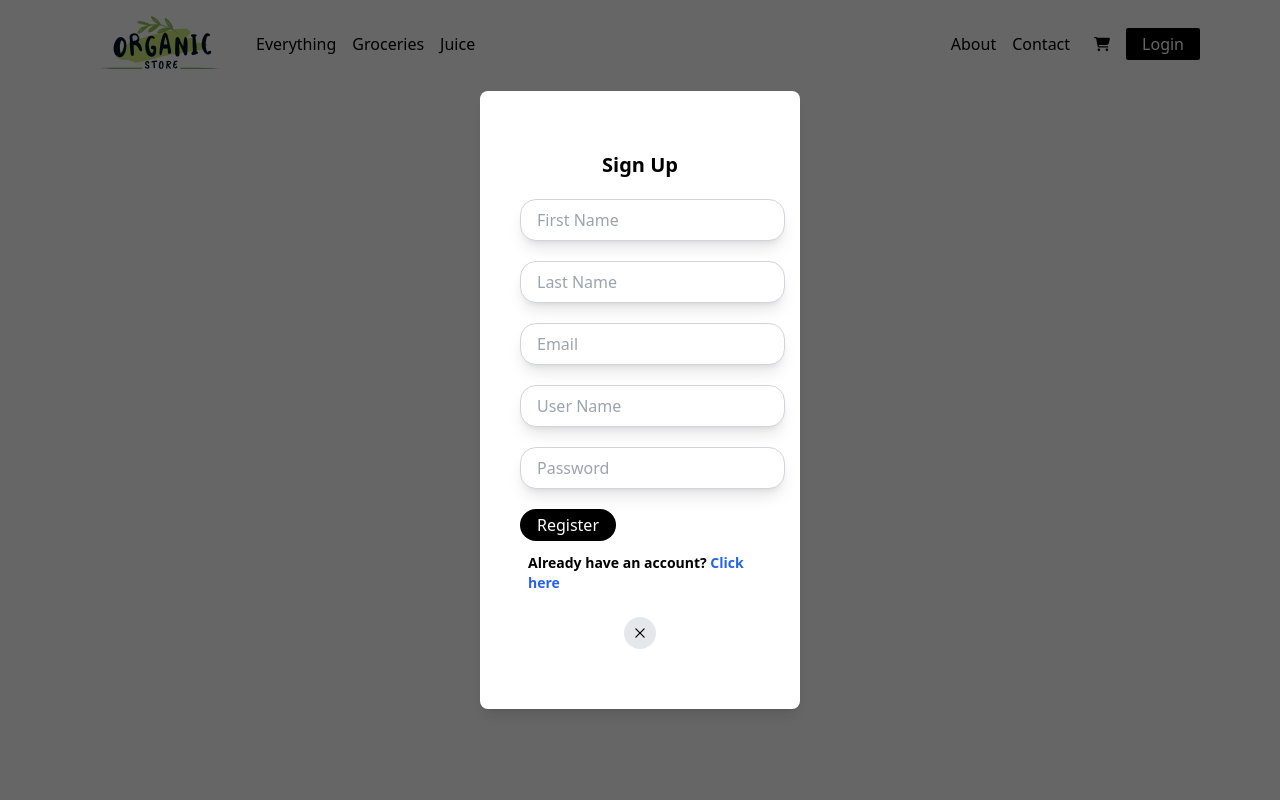
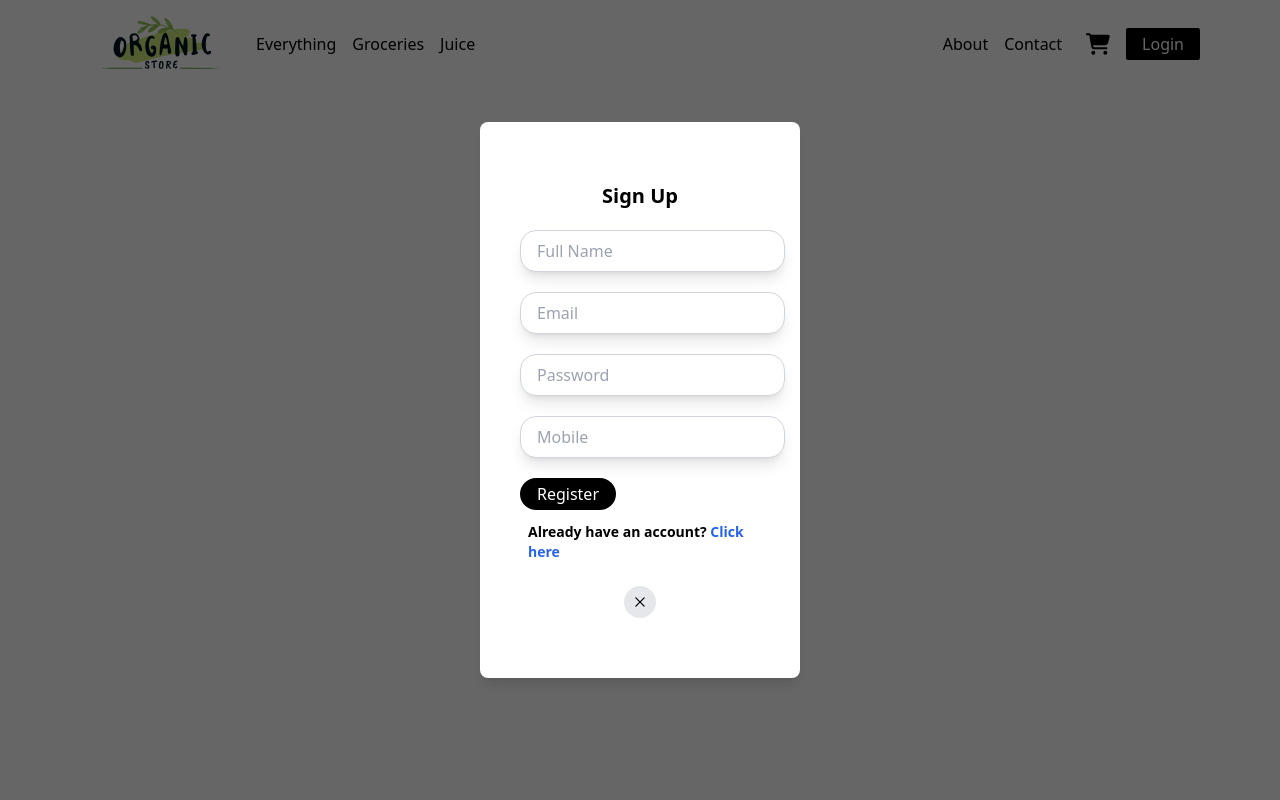
Before and after one commit to abhidhole2002/e-commerce, a React (Vite) app: page /signup in a window 1280 px wide. Shown: the top 800 px of the page. Built offline with nearby package versions, Linux system fonts and the light colour scheme.

Commit message:
update form

```diff
--- a/src/components/Header/Navbar.jsx
+++ b/src/components/Header/Navbar.jsx
@@ -5,9 +5,12 @@ import { FaBars, FaTimes } from "react-icons/fa";
 import { Link } from "react-router-dom";
 import { AppContext } from "../../AppContext/AppContext";
 import Logout from "../../pages/Logout/Logout";
-
+import { useSelector } from "react-redux";
+import { FaCartShopping } from "react-icons/fa6";
 const Navbar = () => {
   const [menuOpen, setMenuOpen] = useState(false);
+  const { cart } = useSelector((state) => state.cart);
+
   const { showLogin, setShowLogin, isLogin, logout, setLogout } =
     useContext(AppContext);
 
@@ -36,7 +39,14 @@ const Navbar = () => {
         </nav>
         <div className="flex items-center gap-4">
           <Link to={"/mycart"}>
-            <Icons.FaCartShopping />
+            <div className="relative">
+              <FaCartShopping className="text-2xl" />
+              {cart.length > 0 && (
+                <h1 className="absolute top-0 right-0 transform translate-x-1/2 -translate-y-1/2 border border-black bg-black text-white font-bold text-center w-5 h-5  flex items-center justify-center rounded-full">
+                  {cart.length}
+                </h1>
+              )}
+            </div>
           </Link>
           {isLogin ? (
             <>
@@ -46,9 +56,7 @@ const Navbar = () => {
                   setLogout(!logout);
                 }}
               >
-                {/* <Link to={"/logout"}> */}
-                <Icons.FaUser />
-                {/* </Link> */}
+                <Icons.FaUser className="text-2xl" />
               </div>
             </>
           ) : (
--- a/src/pages/Login/Login.jsx
+++ b/src/pages/Login/Login.jsx
@@ -72,7 +72,7 @@ const Login = ({ onClose }) => {
               value={formData.username}
               onChange={handleChange}
               placeholder="User Name"
-              className="focus:outline-none border border-gray-300 mt-5 py-2 px-4 rounded-2xl shadow-lg focus:ring-2 focus:ring-gray-500 transition duration-300 ease-in-out transform hover:scale-105"
+              className="focus:outline-none border border-gray-300 mt-5 py-2 px-4 rounded-2xl shadow-lg focus:ring-2 focus:ring-gray-300 transition duration-300 ease-in-out transform hover:scale-105"
             />
             <input
               type="password"
@@ -80,7 +80,7 @@ const Login = ({ onClose }) => {
               value={formData.password}
               onChange={handleChange}
               placeholder="Password"
-              className="focus:outline-none border border-gray-300 mt-5 py-2 px-4 rounded-2xl shadow-lg focus:ring-2 focus:ring-gray-500 transition duration-300 ease-in-out transform hover:scale-105"
+              className="focus:outline-none border border-gray-300 mt-5 py-2 px-4 rounded-2xl shadow-lg focus:ring-2 focus:ring-gray-300 transition duration-300 ease-in-out transform hover:scale-105"
             />
 
             <button
--- a/src/pages/Login/SignUp.jsx
+++ b/src/pages/Login/SignUp.jsx
@@ -6,11 +6,10 @@ import { AppContext } from "../../AppContext/AppContext";
 
 const SignUp = ({ onClose }) => {
   const [formData, setFormData] = useState({
-    firstName: "",
-    lastName: "",
-    username: "",
+    name: "",
     email: "",
     password: "",
+    mobile: "",
   });
   const { showLogin, setShowLogin } = useContext(AppContext);
   const navigate = useNavigate();
@@ -27,30 +26,17 @@ const SignUp = ({ onClose }) => {
     e.preventDefault();
 
     try {
-      const response = await fetch("https://fakestoreapi.com/users", {
+      const response = await fetch("https://node-api-eta-blush.vercel.app/api/user", {
         method: "POST",
         headers: {
           "Content-Type": "application/json",
         },
         body: JSON.stringify({
+          name: formData.name,
           email: formData.email,
-          username: formData.username,
           password: formData.password,
-          name: {
-            firstname: formData.firstName,
-            lastname: formData.lastName,
-          },
-          address: {
-            city: "kilcoole",
-            street: "7835 new road",
-            number: 3,
-            zipcode: "12926-3874",
-            geolocation: {
-              lat: "-37.3159",
-              long: "81.1496",
-            },
-          },
-          phone: "1-570-236-7033",
+          address : "address",
+          mobile: formData.mobile,
         }),
       });
 
@@ -64,11 +50,10 @@ const SignUp = ({ onClose }) => {
           },
         });
         setFormData({
-          firstName: "",
-          lastName: "",
-          username: "",
+          name: "",
           email: "",
           password: "",
+          mobile: "",
         });
         setTimeout(() => {
           navigate("/login");
@@ -96,20 +81,13 @@ const SignUp = ({ onClose }) => {
           <form onSubmit={handleSubmit}>
             <input
               type="text"
-              name="firstName"
-              value={formData.firstName}
+              name="name"
+              value={formData.name}
               onChange={handleChange}
-              placeholder="First Name"
+              placeholder="Full Name"
               className="focus:outline-none border border-gray-300 mt-5 py-2 px-4 rounded-2xl shadow-lg focus:ring-2 focus:ring-gray-500 transition duration-300 ease-in-out transform hover:scale-105"
             />
-            <input
-              type="text"
-              name="lastName"
-              value={formData.lastName}
-              onChange={handleChange}
-              placeholder="Last Name"
-              className="focus:outline-none border border-gray-300 mt-5 py-2 px-4 rounded-2xl shadow-lg focus:ring-2 focus:ring-gray-500 transition duration-300 ease-in-out transform hover:scale-105"
-            />
+
             <input
               type="email"
               name="email"
@@ -118,20 +96,22 @@ const SignUp = ({ onClose }) => {
               placeholder="Email"
               className="focus:outline-none border border-gray-300 mt-5 py-2 px-4 rounded-2xl shadow-lg focus:ring-2 focus:ring-gray-500 transition duration-300 ease-in-out transform hover:scale-105"
             />
-            <input
-              type="text"
-              name="username"
-              value={formData.username}
-              onChange={handleChange}
-              placeholder="User Name"
-              className="focus:outline-none border border-gray-300 mt-5 py-2 px-4 rounded-2xl shadow-lg focus:ring-2 focus:ring-gray-500 transition duration-300 ease-in-out transform hover:scale-105"
-            />
+
             <input
               type="password"
               name="password"
               value={formData.password}
               onChange={handleChange}
               placeholder="Password"
+              className="focus:outline-none border border-gray-300 mt-5 py-2 px-4 rounded-2xl shadow-lg focus:ring-2 focus:ring-gray-500 transition duration-300 ease-in-out transform hover:scale-105"
+            />
+
+            <input
+              type="text"
+              name="mobile"
+              value={formData.mobile}
+              onChange={handleChange}
+              placeholder="Mobile"
               className="focus:outline-none border border-gray-300 mt-5 py-2 px-4 rounded-2xl shadow-lg focus:ring-2 focus:ring-gray-500 transition duration-300 ease-in-out transform hover:scale-105"
             />
 
```
